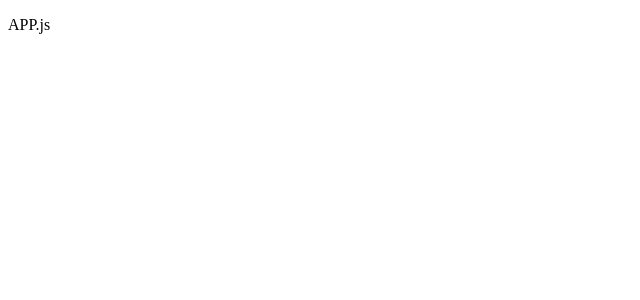
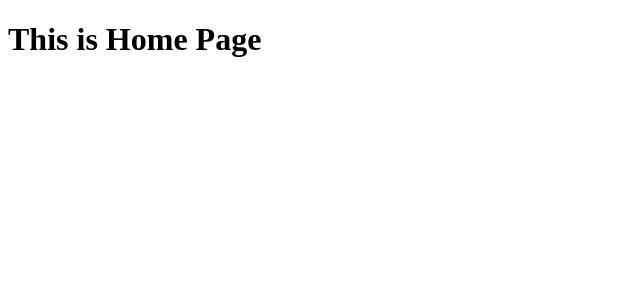
Before and after one commit to adityahongal/Open-Sea-Marketplace, a React (Create React App) app: page / in a window 1280 px wide. Shown: the top 300 px of the page, without its empty margins (0-640 px from the left). Built offline with nearby package versions, Linux system fonts and the light colour scheme.

Commit message:
Added a sample Homepage

```diff
--- a/src/App.js
+++ b/src/App.js
@@ -1,14 +1,15 @@
-
+import React from "react";
+import AppRoutes from "./Routes";
+import { BrowserRouter } from "react-router-dom";
+import { ScrollToTop } from "./components/Common";
 
 function App() {
   return (
-    <div className="App">
-      <header className="App-header">
-        <p>
-          APP.js
-        </p>
-      </header>
-    </div>
+    <BrowserRouter>
+      <ScrollToTop>
+        <AppRoutes />
+      </ScrollToTop>
+    </BrowserRouter>
   );
 }
 
--- /dev/null
+++ b/src/Pages/Home.jsx
@@ -0,0 +1,12 @@
+import React from "react";
+import { Box } from "@chakra-ui/react";
+
+const Home = () => {
+  return (
+    <Box w={"full"} flex={1}>
+      <h1> This is Home Page</h1>
+    </Box>
+  );
+};
+
+export default Home;
--- /dev/null
+++ b/src/Routes/index.js
@@ -0,0 +1,53 @@
+import React, { lazy, Suspense } from "react";
+import { Route, Routes } from "react-router-dom";
+import { Helmet } from "react-helmet";
+import { Center, Spinner } from "@chakra-ui/react";
+import Layout  from "../components/layout";
+
+const AppRoutes = () => {
+    return (
+        <Routes>
+      {publicRoutes.map((route, index) => {
+        const { pageTitle, path, Component } = route;
+        return (
+          <Route
+            key={index}
+            path={path}
+            element={
+              <>
+                <Helmet>
+                  <title>{`${pageTitle && `${pageTitle} - `}BIGSEA`}</title>
+                </Helmet>
+
+                  <Suspense fallback={
+                    <Center h={window.innerHeight} w={"full"} flex={1}>
+                      <Spinner
+                      thickness="4px"
+                      speed="0.60s"
+                      emptyColor="gray.200"
+                      color="red.700"
+                      size="xl"
+                      />
+                    </Center>
+                  }>
+                    <Component />
+                  </Suspense>
+
+              </>
+            }
+          />
+        );
+      })}
+    </Routes>
+    );
+}
+
+const publicRoutes = [
+    {
+        path: "/",
+        pageTitle: "",
+        Component: lazy(() => import("../Pages/Home")),
+      },
+]
+
+export default AppRoutes;
--- /dev/null
+++ b/src/components/Common/ScrollToTop.jsx
@@ -0,0 +1,14 @@
+import { useEffect } from "react";
+import { useLocation } from "react-router";
+
+const ScrollToTop = ({ children }) => {
+  const location = useLocation();
+
+  useEffect(() => {
+    window.scrollTo({ top: 0, left: 0, behavior: "smooth" });
+  }, [location]);
+
+  return <>{children}</>;
+};
+
+export default ScrollToTop;
--- /dev/null
+++ b/src/components/Common/index.js
@@ -0,0 +1 @@
+export { default as ScrollToTop } from "./ScrollToTop";
--- /dev/null
+++ b/src/components/layout/index.js
@@ -0,0 +1,25 @@
+import React from "react";
+import PropTypes from "prop-types";
+import { VStack, Box } from "@chakra-ui/react";
+
+const Layout = ({ children }) => {
+    return (
+        <VStack spacing={0} align={"start"} minH={"100vh"}>
+      <Box width={"full"}>
+        {/* <NavBar /> */}
+      </Box>
+      <VStack spacing={0} align={"start"} w={"full"} flex={1}>
+        {/* {children} */}
+      </VStack>
+      <Box width={"full"}>
+        {/* <Footer /> */}
+      </Box>
+    </VStack>
+    );
+};
+
+Layout.propTypes = {
+    children: PropTypes.node.isRequired,
+  };
+
+export default Layout;
```
Also changed, not shown: package.json (+7 -0 lines), 1 other file (tests, documents, lock files or other folders).
